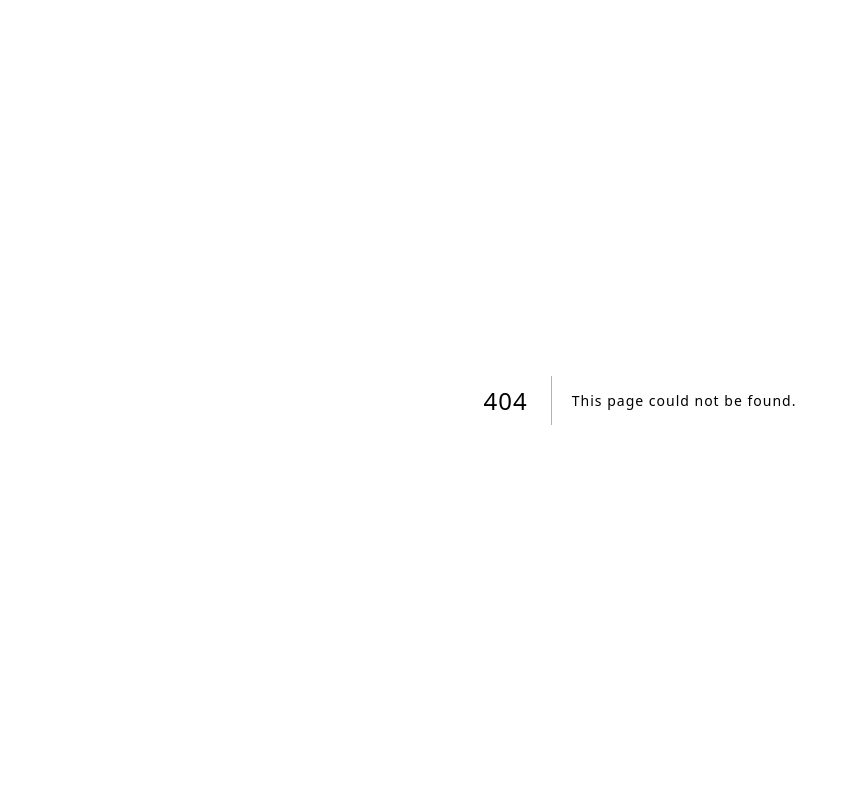
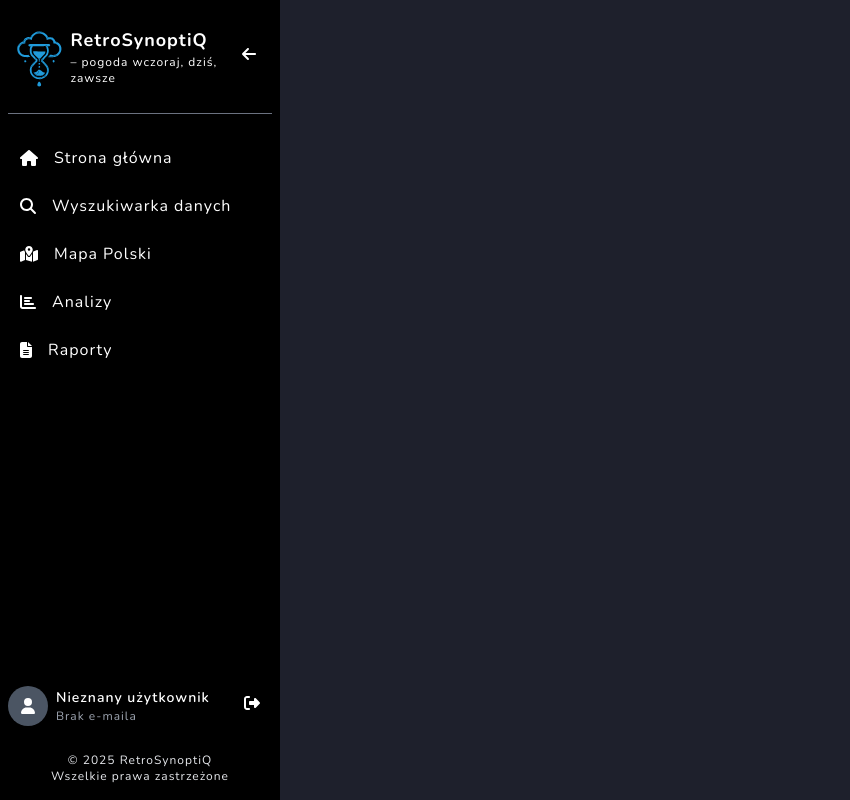
Before and after one commit to KamilPorada/Praca_Magisterska_Frontend, a Next.js app: page /dashboard in a window 1280 px wide. Before the commit this address had no page. Shown: the whole page, without its empty margins (0-850 px from the left). Built offline with nearby package versions, Linux system fonts and the light colour scheme; no server answers.

Commit message:
Small adjustements in displaying sidebar

```diff
--- /dev/null
+++ b/app/dashboard/page.tsx
@@ -0,0 +1,7 @@
+import React from "react"
+
+const Dashboard = () =>{
+    return <></>
+}
+
+export default Dashboard
--- a/app/layout.tsx
+++ b/app/layout.tsx
@@ -1,21 +1,23 @@
-import type { Metadata } from "next";
-import "./globals.css";
-
-
+import type { Metadata } from 'next'
+import MainNavigation from '../components/Navigation/MainNavigation'
+import Provider from '@/components/Provider'
+import Sidebar from '@/components/Navigation/Sidebar'
+import './globals.css'
 
 export const metadata: Metadata = {
-  title: "Weather App",
-  description: "Interactive weather data visualization platform",
-};
+	title: 'Weather App',
+	description: 'Interactive weather data visualization platform',
+}
 
-export default function RootLayout({
-  children,
-}: Readonly<{ children: React.ReactNode }>) {
-  return (
-    <html lang="en">
-      <body>
-        {children}
-      </body>
-    </html>
-  );
+export default function RootLayout({ children }: Readonly<{ children: React.ReactNode }>) {
+	return (
+		<html lang='en'>
+			<body>
+				<Provider>
+					<Sidebar />
+					{children}
+				</Provider>
+			</body>
+		</html>
+	)
 }
--- a/components/Home/Header.tsx
+++ b/components/Home/Header.tsx
@@ -21,6 +21,10 @@ const Header = () => {
 		window.addEventListener('scroll', handleScroll);
 		return () => window.removeEventListener('scroll', handleScroll);
 	}, []);
+
+	const handleSignIn = async () => {
+		signIn('google', { callbackUrl: '/dashboard' })
+	  }
 
 	return (
 		<header
@@ -58,7 +62,7 @@ const Header = () => {
 					{session ? (
 						<Button className='text-black' onClick={() => signOut()}>Wyloguj się</Button>
 					) : (
-						<Button className='text-black' onClick={() => signIn('google')}>Zaloguj się</Button>
+						<Button className='text-black' onClick={() => handleSignIn()}>Zaloguj się</Button>
 					)}
 				</div>
 
--- a/components/Home/LandingPageContent.tsx
+++ b/components/Home/LandingPageContent.tsx
@@ -1,5 +1,7 @@
+import { useSession } from 'next-auth/react'
+import { FontAwesomeIcon } from '@fortawesome/react-fontawesome'
+import { faSun } from '@fortawesome/free-solid-svg-icons'
 
-import { useSession } from 'next-auth/react'
 import Header from '@/components/Home/Header'
 import HeroSection from '@/components/Home/HeroSection'
 import AboutUs from '@/components/Home/AboutUsSection'
@@ -14,9 +16,13 @@ import Sidebar from '@/components/Navigation/Sidebar'
 export default function LandingPageContenet() {
 	const { data: session, status } = useSession()
 
-	// Jeśli sesja jest ładowana, można dodać loader/spinner
 	if (status === 'loading') {
-		return <p className='text-center mt-10'>Ładowanie...</p>
+		return (
+			<div className='flex flex-col items-center mt-10'>
+				<FontAwesomeIcon icon={faSun} spin className='text-yellow-400 w-12 h-12' />
+				<p className='text-lg text-white  mt-2'>Ładowanie danych pogodowych...</p>
+			</div>
+		)
 	}
 
 	return !session ? (
@@ -32,6 +38,6 @@ export default function LandingPageContenet() {
 			<Footer />
 		</section>
 	) : (
-		<Sidebar />
+		''
 	)
 }
--- /dev/null
+++ b/components/Navigation/MainNavigation.tsx
@@ -0,0 +1,11 @@
+'use client'
+import { useSession } from 'next-auth/react'
+import Sidebar from './Sidebar'
+
+const Navigation = () => {
+	const { data: session } = useSession()
+
+	return !session ? '' : <Sidebar/>
+}
+
+export default Navigation
--- a/components/Navigation/Sidebar.tsx
+++ b/components/Navigation/Sidebar.tsx
@@ -1,3 +1,4 @@
+// components/Sidebar.tsx
 'use client'
 import { useState } from 'react'
 import { FontAwesomeIcon } from '@fortawesome/react-fontawesome'
@@ -13,20 +14,29 @@ import {
 	faArrowRight,
 } from '@fortawesome/free-solid-svg-icons'
 import Image from 'next/image'
+import { usePathname } from 'next/navigation' // Importujemy usePathname
 import logo from '../../public/icon/logo.svg'
-import { signOut, useSession } from 'next-auth/react' // Pobranie useSession
+import { signOut, useSession } from 'next-auth/react'
 
 const Sidebar = () => {
 	const [isCollapsed, setIsCollapsed] = useState(false)
 	const currentYear = new Date().getFullYear()
 
-	// Pobranie danych użytkownika
 	const { data: session } = useSession()
 	const user = session?.user
+	const pathname = usePathname() // Zamiast router.pathname używamy usePathname()
+
+	const handleSignOut = async () => {
+		signOut({
+			callbackUrl: '/',
+		})
+	}
+
+	if (pathname == '/') return null
 
 	return (
 		<div
-			className={`h-screen bg-black text-white flex flex-col transition-all duration-300 ${
+			className={`h-screen bg-black text-white flex flex-col fixed left-0 top-0 transition-all duration-300 ${
 				isCollapsed ? 'w-[70px]' : 'w-[280px]'
 			}`}>
 			<div
@@ -54,7 +64,7 @@ const Sidebar = () => {
 			{/* Nawigacja */}
 			<nav className='mt-5 px-2 font-thin'>
 				{[
-					{ label: 'Strona główna', icon: faHome, path: '/' },
+					{ label: 'Strona główna', icon: faHome, path: '/dashboard' },
 					{ label: 'Wyszukiwarka danych', icon: faSearch, path: '/search-data' },
 					{ label: 'Mapa Polski', icon: faMapMarkedAlt, path: '/mapa' },
 					{ label: 'Analizy', icon: faChartBar, path: '/analizy' },
@@ -64,8 +74,8 @@ const Sidebar = () => {
 						key={index}
 						href={item.path}
 						className={`flex items-center p-3 rounded-lg hover:bg-mainColor transition-colors duration-400 cursor-pointer
-		${isCollapsed ? 'justify-center' : 'justify-start'}`}>
-						<FontAwesomeIcon icon={item.icon} className='text-white' />
+    ${isCollapsed ? 'justify-center' : 'justify-start'}`}>
+						<FontAwesomeIcon icon={item.icon} className='text-white h-4' />
 						{!isCollapsed && <span className='ml-4'>{item.label}</span>}
 					</a>
 				))}
@@ -88,7 +98,7 @@ const Sidebar = () => {
 						</div>
 					)}
 				</div>
-				<button onClick={() => signOut()}>
+				<button onClick={handleSignOut}>
 					<FontAwesomeIcon
 						icon={faSignOutAlt}
 						className='p-3 text-white rounded-lg hover:bg-mainColor transition-colors duration-400 cursor-pointer'
--- /dev/null
+++ b/components/Provider.tsx
@@ -0,0 +1,18 @@
+'use client';
+
+import { SessionProvider } from 'next-auth/react';
+import { ReactNode } from 'react';
+import { Session } from 'next-auth';
+
+interface ProviderProps {
+  children: ReactNode;
+  session?: Session | null;
+}
+
+const Provider: React.FC<ProviderProps> = ({ children, session }) => (
+  <SessionProvider session={session}>
+    {children}
+  </SessionProvider>
+);
+
+export default Provider;
```
